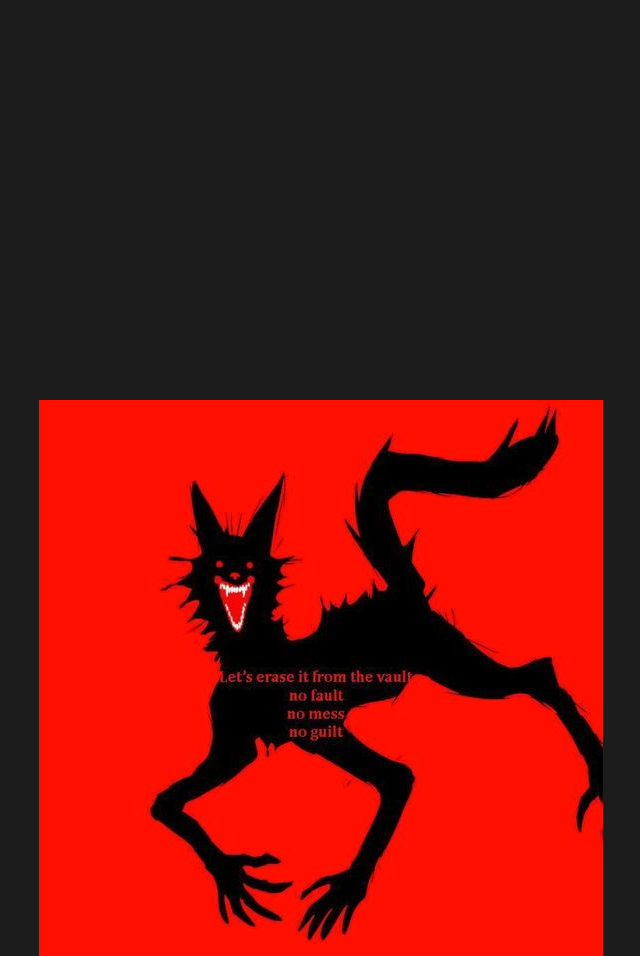
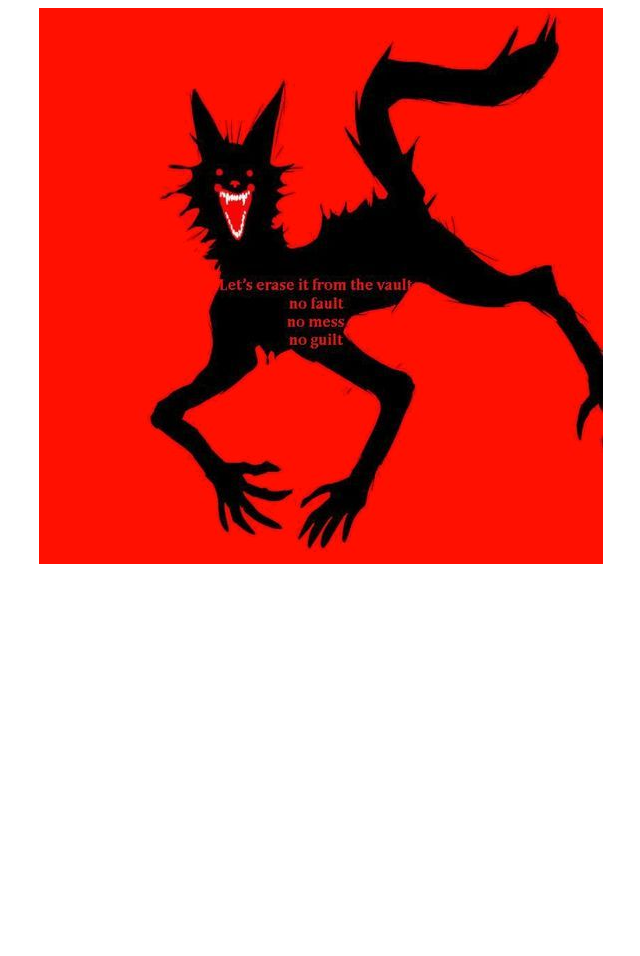
Before and after one commit to a-birb/eternia-web-descriptions, a plain HTML site: page index.html in a window 1280 px wide. Shown: the whole page, without its empty margins (319-959 px from the left). After the commit the page ends 800 px from the top, so only its background shows below. Drawn offline with Linux system fonts and the light colour scheme.

Commit message:
color and pos

```diff
--- a/index.html
+++ b/index.html
@@ -3,8 +3,8 @@
      <head>
           <script src="randomimg.js"></script>
      </head>
-     <body style='overflow:hidden;background-color:#1C1C1C;'>
-          <div style='height:100%;width:100%;position:absolute;top:50%;right:0%;'>
+     <body style='overflow:hidden;background:color#ff0000;'>
+          <div style='height:100%;width:100%;right:0%;'>
                <img style='display:block;max-height:100%;margin:auto;' id="playby" src="">
           </div>
      </body>
```
